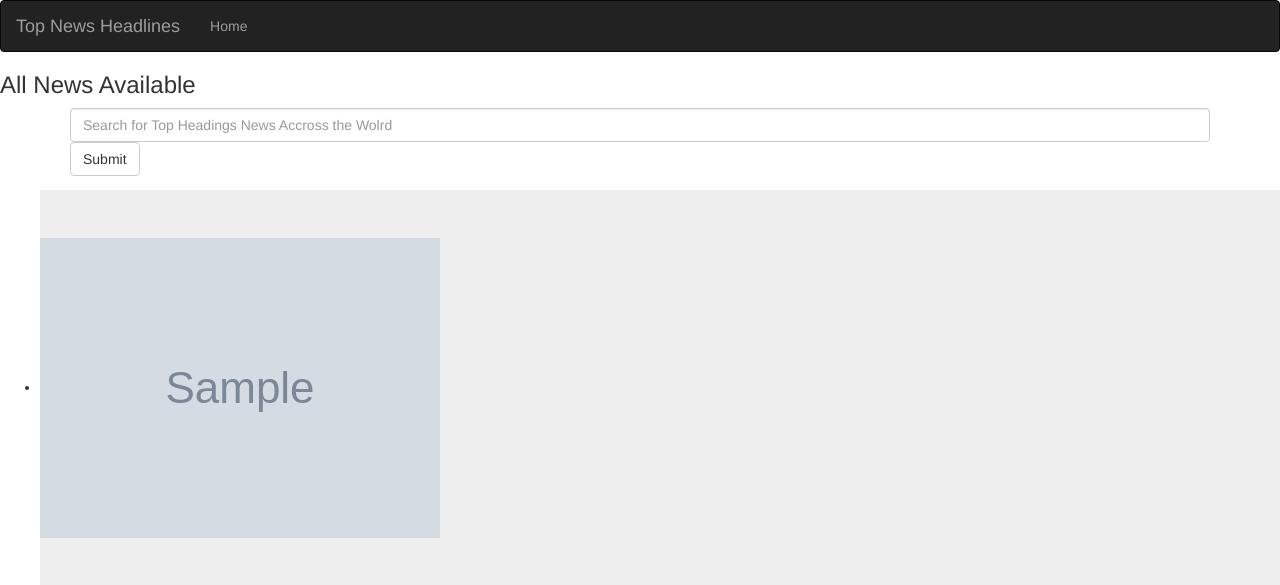
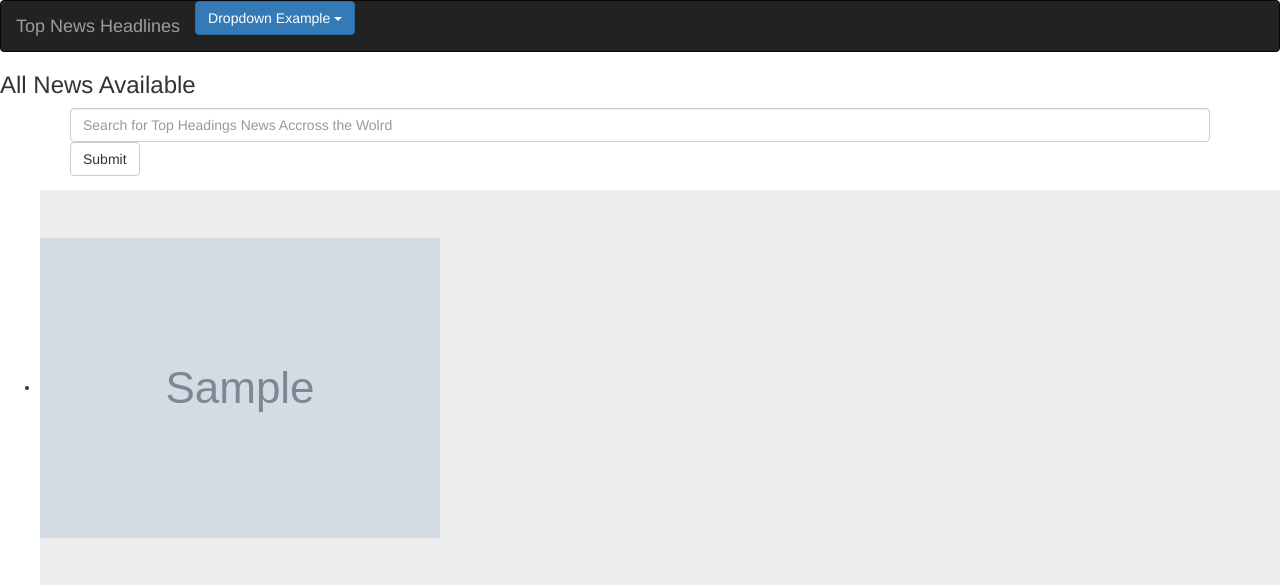
Before and after one commit to JoeGakumo21/Newspaper-App-Flask, a Flask app: template app/templates/index.html in a window 1280 px wide. Shown: the top 585 px of the page. Run offline with Flask 2, Linux system fonts and the light colour scheme; the template is opened without the code that fills it: most values are stand-ins (such as "Sample title", 1, 10 or a date in 2020); grey boxes marked "Sample" are stand-in pictures; some libraries are stand-ins or nearby versions.

Commit message:
add dropdownmenu

```diff
--- a/app/templates/macros.html
+++ b/app/templates/macros.html
@@ -3,12 +3,22 @@
     {% for news in news_list %}
         <div class="col-xs-12 col-sm-4 col-md-2 col-lg-2 movie-card">
 
+
             <li class="text-center">
                 <a href="/bussiness/{{news.id}}">
                     {{ news.name}}</a>
             </li>
+
+        </div>
+        <div class="jumbotron bg-primary text-danger">
+
+            <img src="{{news.urlToImage}}" alt="Image" class="card-img-top">
         </div>
 
     {% endfor %}
 
+
+
+
+
 {% endmacro %}
--- a/app/templates/navbar.html
+++ b/app/templates/navbar.html
@@ -1,3 +1,4 @@
+
 <div class="navbar navbar-inverse" role="navigation">
     <div class="container-fluid">
         <div class="navbar-header">
@@ -8,11 +9,18 @@
               <span class="icon-bar"></span>
             </button>
             <a class="navbar-brand" href="/">Top News Headlines </a>
+
         </div>
-        <div class="navbar-collapse collapse">
-            <ul class="nav navbar-nav">
-                <li><a href="/">Home</a></li>
-        </div>
+        <div class="dropdown">
+            <button class="btn btn-primary dropdown-toggle" type="button" data-toggle="dropdown">Dropdown Example
+            <span class="caret"></span></button>
+            <ul class="dropdown-menu">
+                {% for bussiness_news in bussiness %}
+                    <h2><a href="/bussiness/{{bussiness_news.id}}">{{ bussiness_news.id }}</a></h2>
+                 {% endfor %}
+            </ul>
+          </div>
 
     </div>
+
 </div>
```
